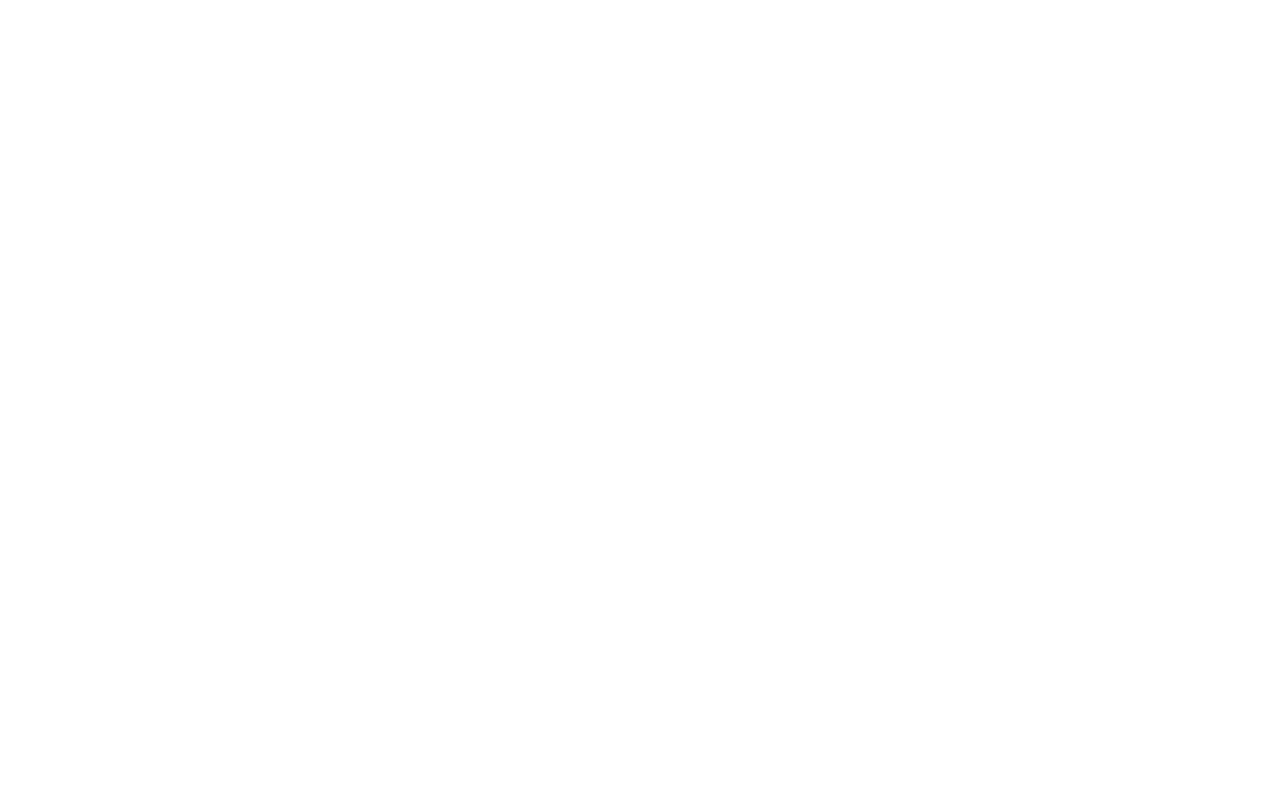
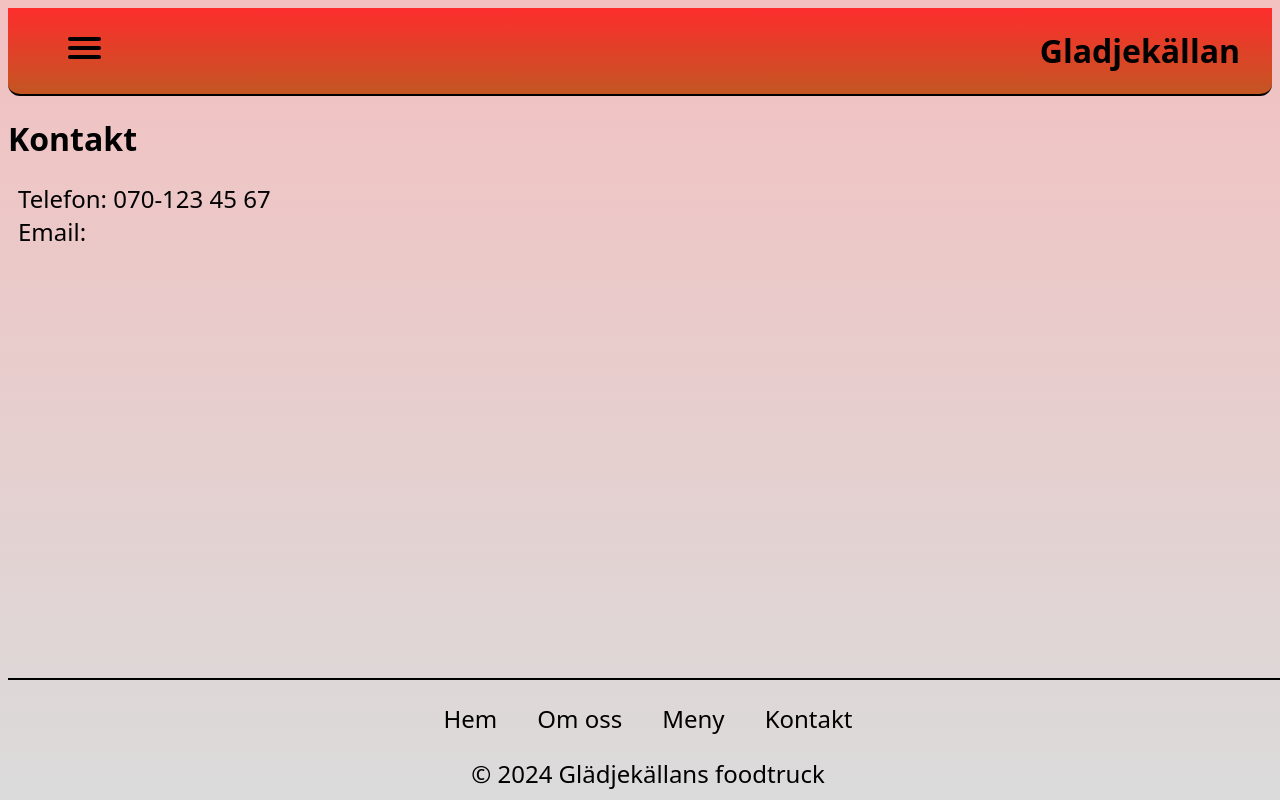
Before and after one commit to TommyDahlin/Gladjekallan, a React (Vite) app in the folder GladjekallanFront/gladjekallan/: page /kontakt in a window 1280 px wide. Before the commit this address had no page. Built offline with nearby package versions, Linux system fonts and the light colour scheme.

Commit message:
changed to color, added all pages

```diff
--- a/GladjekallanFront/gladjekallan/src/App.css
+++ b/GladjekallanFront/gladjekallan/src/App.css
@@ -1,7 +1,8 @@
 #root {
-  margin: 0 auto;
-  padding: 2rem;
   font-family: system-ui, -apple-system, BlinkMacSystemFont, 'Segoe UI', Roboto, Oxygen, Ubuntu, Cantarell, 'Open Sans', 'Helvetica Neue', sans-serif;
+}
+html {
+  background: rgb(195,86,34);
+  background: linear-gradient(0deg, rgb(219, 219, 219) 0%, rgb(243, 192, 192) 100%);
   height: 100%;
-  width: 100%;
 }
--- a/GladjekallanFront/gladjekallan/src/App.jsx
+++ b/GladjekallanFront/gladjekallan/src/App.jsx
@@ -2,19 +2,24 @@
 //Pages
 import Home from "./pages/Startpage";
 import About from "./pages/About";
-
+import Meny from "./pages/Meny";
+import Kontakt from "./pages/Kontakt";
 import './App.css';
 
 function App() {
 
   return (
   <>
+  <div className="app-container">
   <BrowserRouter>
-    <Routes>
+      <Routes>
         <Route path="/" element={<Home />} />
+        <Route path="/meny" element={<Meny />} />
         <Route path="/omoss" element={<About />} />
+        <Route path="/kontakt" element={<Kontakt />} />
       </Routes>
     </BrowserRouter>
+    </div>
   </>
   )
 }
--- a/GladjekallanFront/gladjekallan/src/components/Footer.jsx
+++ b/GladjekallanFront/gladjekallan/src/components/Footer.jsx
@@ -3,13 +3,15 @@
 const Footer = () => {
     return (
     <div className="footer-container">
-        <p>© 2024 Glädjekällans foodtruck</p>
+        <br/>
         <nav className="link-container">
         <Link to ="/"><p>Hem</p></Link>
         <Link to ="/omoss"><p>Om oss</p></Link>
         <Link to ="/meny"><p>Meny</p></Link>
         <Link to ="/kontakt"><p>Kontakt</p></Link>
         </nav>
+        <br/>
+        <p>© 2024 Glädjekällans foodtruck</p>
     </div>
     );
 }
--- a/GladjekallanFront/gladjekallan/src/components/Header.jsx
+++ b/GladjekallanFront/gladjekallan/src/components/Header.jsx
@@ -6,8 +6,10 @@
 const Header = () => {
     return (
         <div className="header-container">
-            <Hamburger />
+        <Hamburger />
+        <div className="header-title">
         <h1>Gladjekällan</h1>
+        </div>
         </div>
     );
 }
--- a/GladjekallanFront/gladjekallan/src/components/header.css
+++ b/GladjekallanFront/gladjekallan/src/components/header.css
@@ -11,5 +11,10 @@
     align-items: center;
     color: #000;
     font-family:system-ui, -apple-system, BlinkMacSystemFont, 'Segoe UI', Roboto, Oxygen, Ubuntu, Cantarell, 'Open Sans', 'Helvetica Neue', sans-serif;
-
 }
+.header-container h1 {
+    margin-right: 2rem;
+}
+.Hamburger {
+    margin-right: 2rem;
+}
--- /dev/null
+++ b/GladjekallanFront/gladjekallan/src/pages/Kontakt.jsx
@@ -0,0 +1,15 @@
+import Header from "../components/Header";
+import Footer from "../components/Footer";
+const Kontakt = () => {
+    return (
+        <>
+        <Header/>
+            <h1>Kontakt</h1>
+            <p>Telefon: 070-123 45 67</p>
+            <p>Email:</p>
+            <Footer/>
+        </>
+        )
+}
+
+export default Kontakt;
--- /dev/null
+++ b/GladjekallanFront/gladjekallan/src/pages/Meny.jsx
@@ -0,0 +1,15 @@
+import Header from "../components/Header";
+import Footer from "../components/Footer";
+
+const Meny = () => {
+    return (
+        <>
+            <Header/>
+            <h1>Meny</h1>
+            <p>Meny kommer snart</p>
+            <Footer/>
+        </>
+    );
+}
+
+export default Meny;
```
